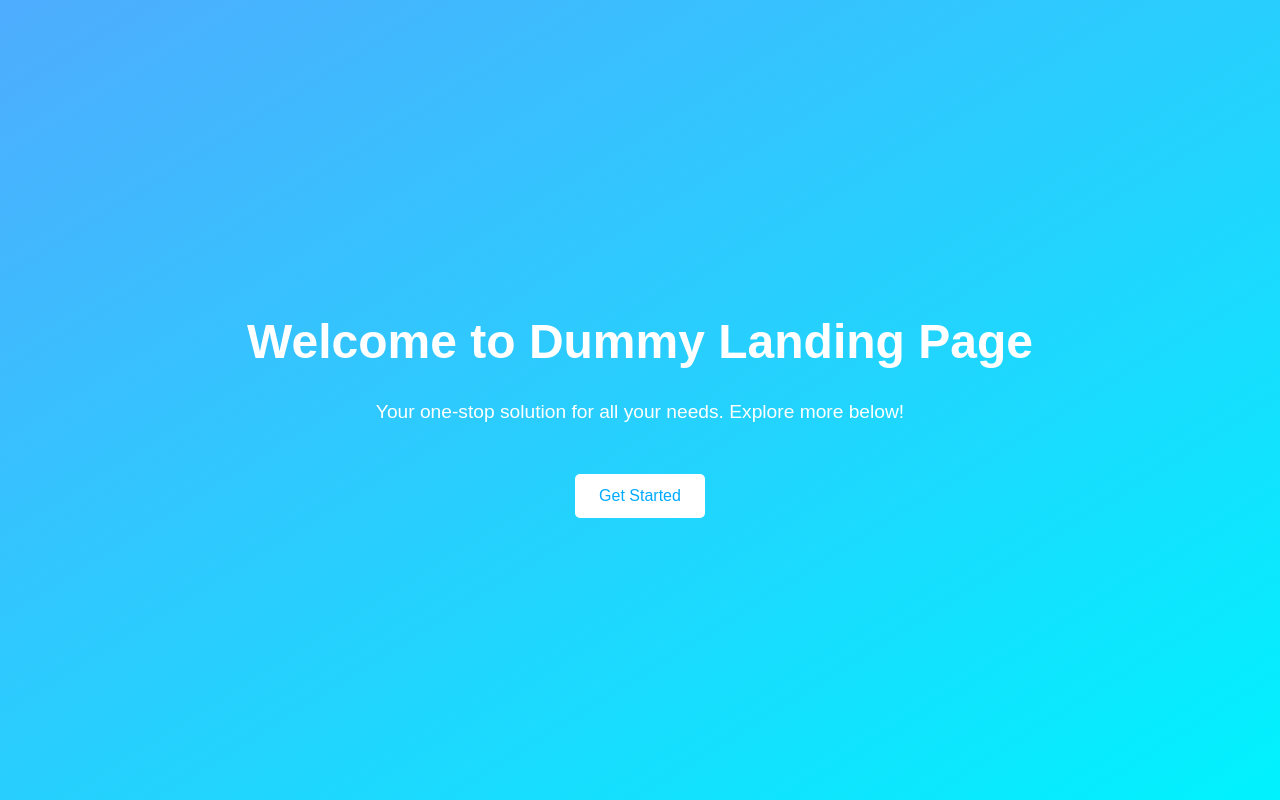
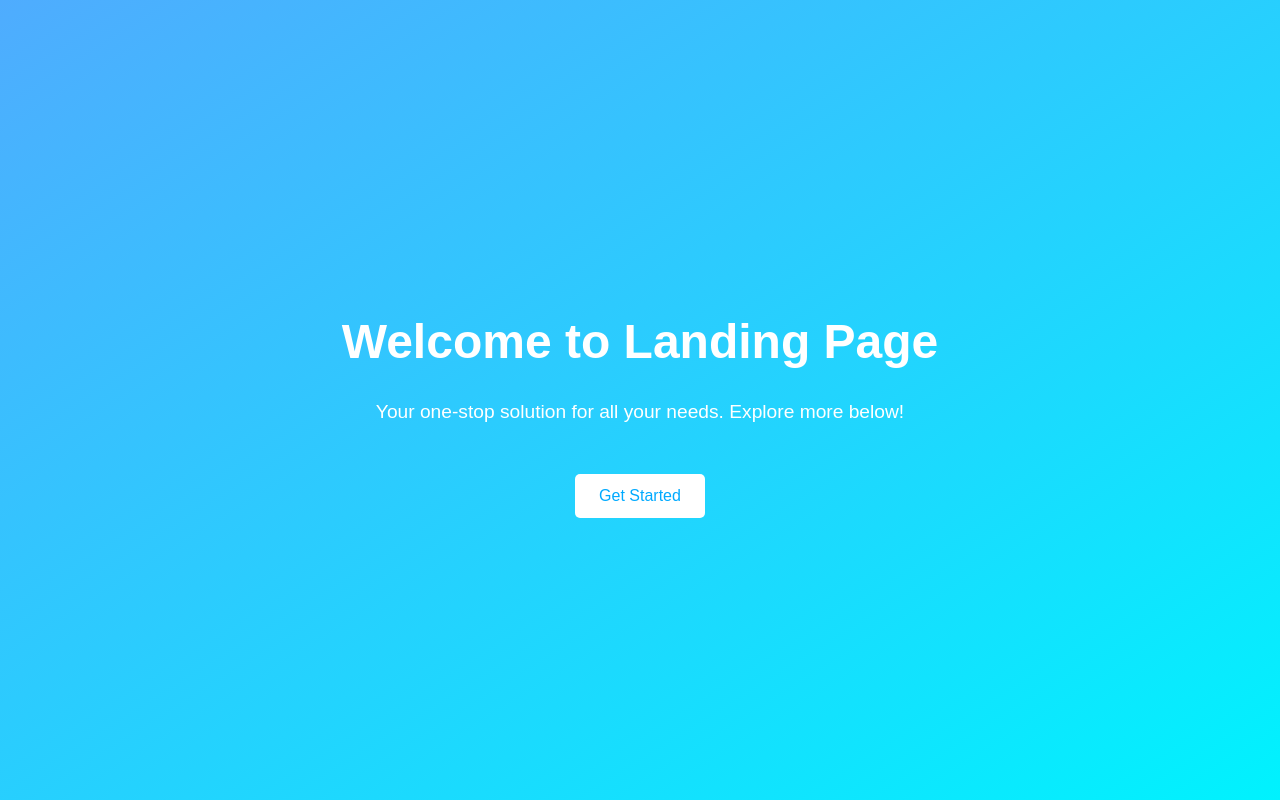
Before and after one commit to KhizerUrRehman/SampleHTML, a plain HTML site: page index.html in a window 1280 px wide. Shown: the top 800 px of the page. Drawn offline with Linux system fonts and the light colour scheme.

Commit message:
Update index.html

```diff
--- a/index.html
+++ b/index.html
@@ -64,7 +64,7 @@
 
     <div class="hero">
         <div>
-            <h1>Welcome to Dummy Landing Page</h1>
+            <h1>Welcome to Landing Page</h1>
             <p>Your one-stop solution for all your needs. Explore more below!</p>
             <button>Get Started</button>
         </div>
```
